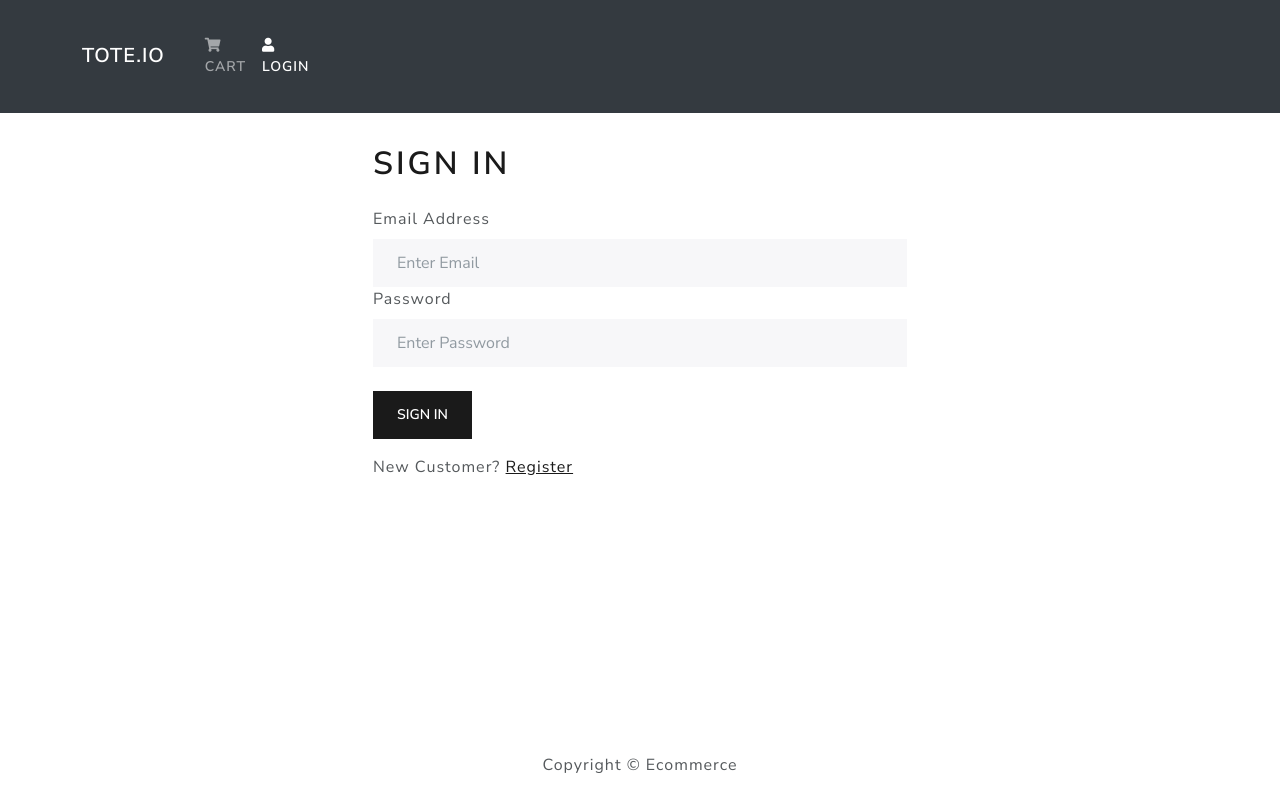
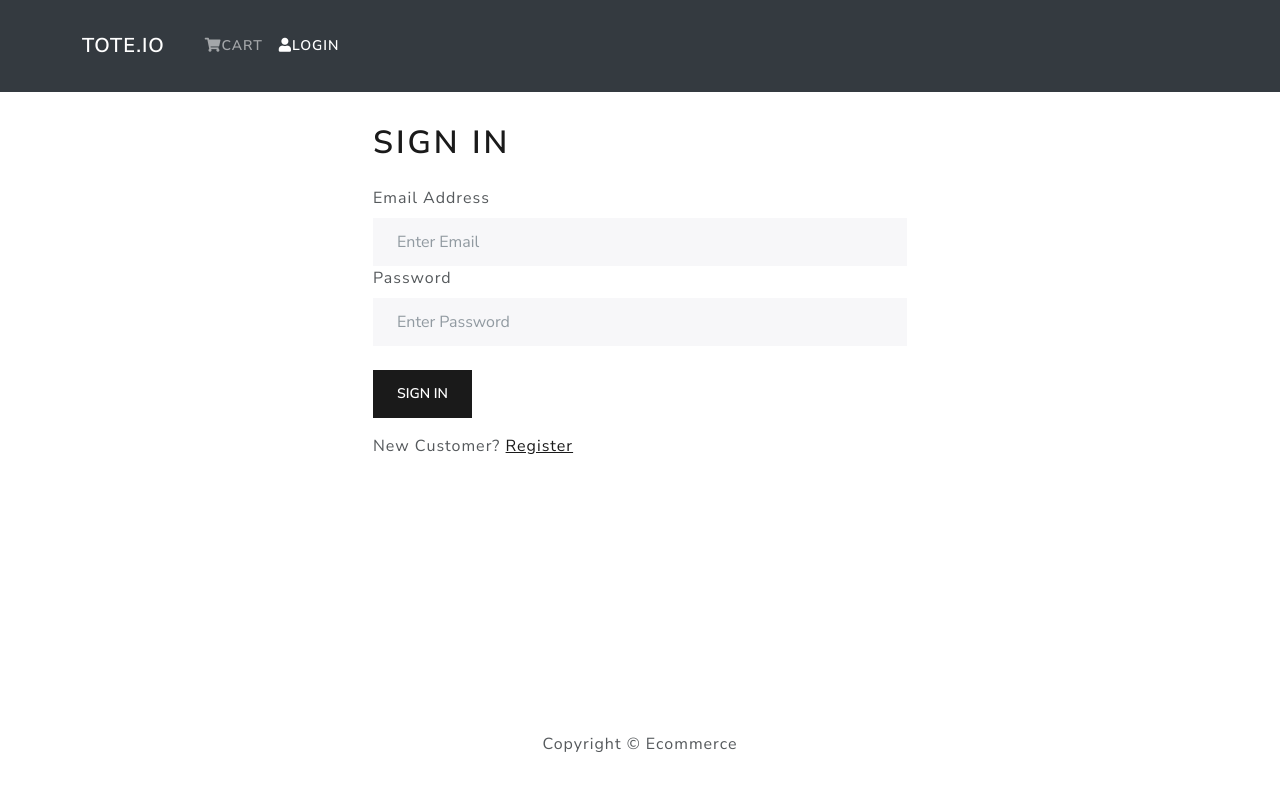
Before and after one commit to lawrencesalinas/Tote.io, a React (Create React App) app: page /login in a window 1280 px wide. Built offline with nearby package versions, Linux system fonts and the light colour scheme.

Commit message:
disolay  name when logged in

```diff
--- a/src/components/Header.js
+++ b/src/components/Header.js
@@ -1,9 +1,17 @@
 import React from "react";
-import { Navbar, Nav, Container, Row } from "react-bootstrap";
+import { useDispatch, useSelector } from "react-redux";
+import { Navbar, Nav, Container, Row, NavDropdown } from "react-bootstrap";
 import { LinkContainer } from "react-router-bootstrap";
 import { Link } from "react-router-dom";
 
 function Header() {
+
+  const userLogin = useSelector(state=> state.userLogin)
+  const {userInfo} = userLogin
+
+  const logoutHandler = () => {
+    console.log('logout');
+  }
   return (
     <header>
       {/* used navbar from bootstrap bootwatch */}
@@ -18,17 +26,28 @@ function Header() {
           <Navbar.Toggle aria-controls="basic-navbar-nav" />
           <Navbar.Collapse id="basic-navbar-nav">
             <Nav className="mr-auto">
-              <LinkContainer to="cart">
+              <LinkContainer to="/cart">
                 <Nav.Link>
                   <i className="fas fa-shopping-cart"></i>Cart
                 </Nav.Link>
               </LinkContainer>
-              <LinkContainer to="login">
-                <Nav.Link>
-                  <i className="fas fa-user"></i>Login
-                </Nav.Link>
-              </LinkContainer>
-              <Container />
+
+            {userInfo ? (
+              <NavDropdown title={userInfo.name} id='username'>
+                  <LinkContainer to='/profile'>
+                    <NavDropdown.Item>Profile</NavDropdown.Item>
+                  </LinkContainer>
+                  <NavDropdown.Item onClick={logoutHandler}>Logout</NavDropdown.Item>
+              </NavDropdown>
+            ):(
+              <LinkContainer to="/login">
+              <Nav.Link>
+                <i className="fas fa-user"></i>Login
+              </Nav.Link>
+            </LinkContainer>
+            )}
+
+
             </Nav>
           </Navbar.Collapse>
         </Container>
```
